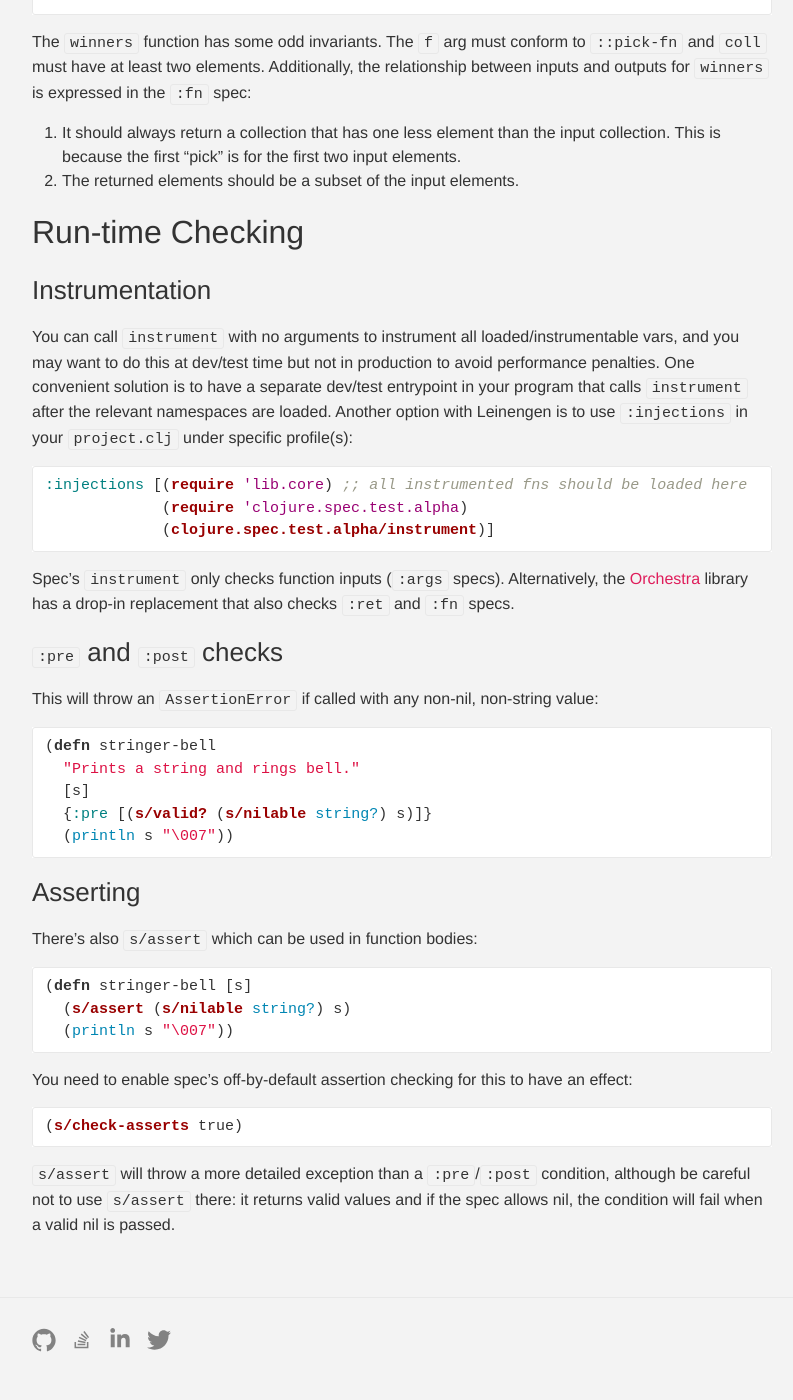
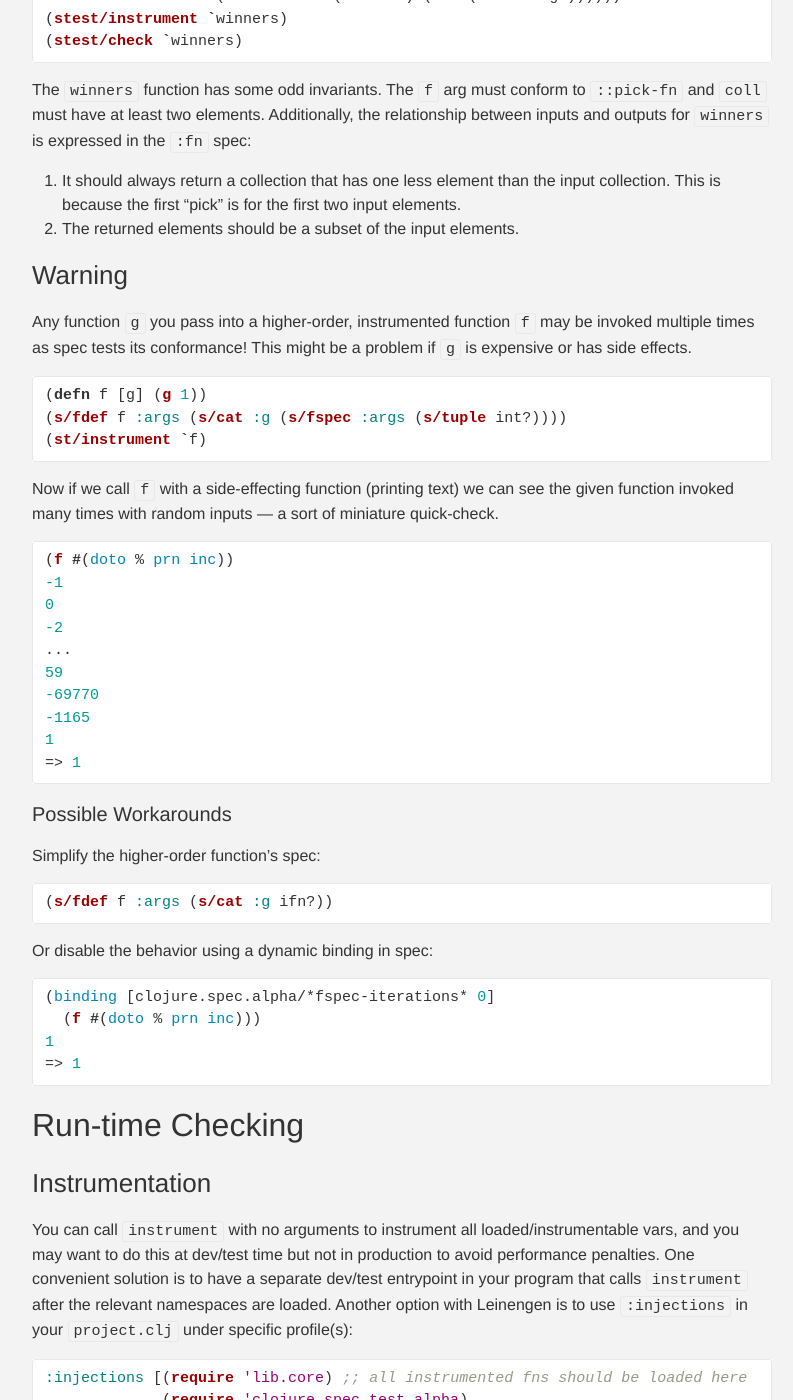
Before and after one commit to taylorwood/taylorwood.github.io, a Jekyll site: the page built from _posts/2017-10-15-fspec.markdown, in a window 1280 px wide and 1400 px high, scrolled down 3415 px. Shown: the whole window, without its empty margins (238-1031 px from the left). Built offline with Jekyll 4.4.1, drawn with Linux system fonts in a browser that asks for light colours; some of the changed text lies outside the part shown.

Commit message:
Notes on HOF specs

````diff
--- a/_posts/2017-10-15-fspec.markdown
+++ b/_posts/2017-10-15-fspec.markdown
@@ -39,7 +39,7 @@ With a `:ret` spec, we can now `check` the function against our spec with genera
 (stest/check `digits)
 ```
 
-# Keyword Arguments
+## Keyword Arguments
 
 There's a `s/keys*` macro that works for kwargs, similarly to how `s/keys` works for maps.
 
@@ -60,7 +60,7 @@ There's a `s/keys*` macro that works for kwargs, similarly to how `s/keys` works
 ```
 Here we defined a kwargs spec that requires either a `:which-what` key _or_ a `:which` key and `:what` key, just like we could've done for a map.
 
-# Multi-arity & Variadic Functions
+## Multi-arity & Variadic Functions
 
 We can spec multi-arity functions using `s/alt` to define the alternate cases, and variadic functions using `s/*`. Here's a function with two fixed arities and one variadic arity:
 ```clojure
@@ -78,7 +78,7 @@ We can spec multi-arity functions using `s/alt` to define the alternate cases, a
 ```
 We can spec the zero-arity with `(s/cat)`; no arguments. We specify the variadic arguments with `s/*`. The "regex" specs _compose_ to match a single sequence. This composition of `s/cat` and `s/*` produces a spec that wants a sequence of two arguments and then _any number_ of additional arguments.
 
-# Higher-Order Functions
+## Higher-Order Functions
 
 This is an only slightly different, more involved example than [the one in the clojure.spec guide](https://clojure.org/guides/spec#_higher_order_functions).
 
@@ -136,6 +136,44 @@ The `winners` function has some odd invariants. The `f` arg must conform to `::p
 1. It should always return a collection that has one less element than the input collection. This is because the first "pick" is for the first two input elements.
 2. The returned elements should be a subset of the input elements.
 
+### Warning
+
+Any function `g` you pass into a higher-order, instrumented function `f` may be invoked multiple times as spec tests its conformance! This might be a problem if `g` is expensive or has side effects.
+```clojure
+(defn f [g] (g 1))
+(s/fdef f :args (s/cat :g (s/fspec :args (s/tuple int?))))
+(st/instrument `f)
+```
+
+Now if we call `f` with a side-effecting function (printing text) we can see the given function invoked many times with random inputs — a sort of miniature quick-check.
+```clojure
+(f #(doto % prn inc))
+-1
+0
+-2
+...
+59
+-69770
+-1165
+1
+=> 1
+```
+
+#### Possible Workarounds
+
+Simplify the higher-order function's spec:
+```clojure
+(s/fdef f :args (s/cat :g ifn?))
+```
+
+Or disable the behavior using a dynamic binding in spec:
+```clojure
+(binding [clojure.spec.alpha/*fspec-iterations* 0]
+  (f #(doto % prn inc)))
+1
+=> 1
+```
+
 ## Run-time Checking
 
 ### Instrumentation
````
Also changed, not shown: other parts of _posts/2017-10-15-fspec.markdown (+2 -2 lines).
